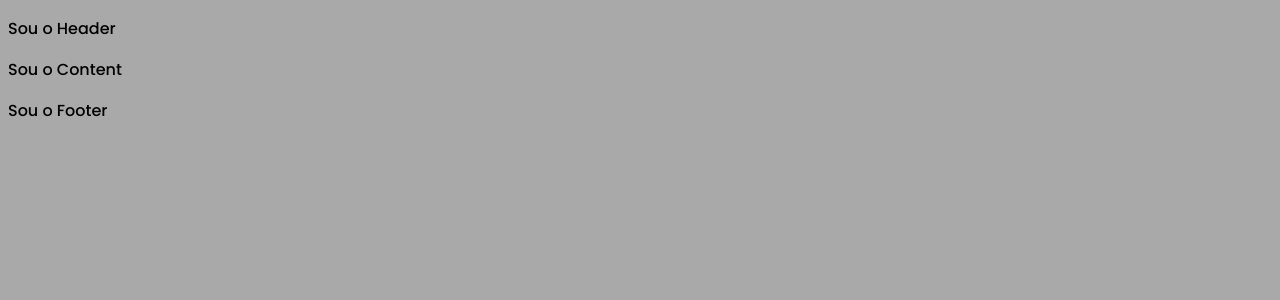
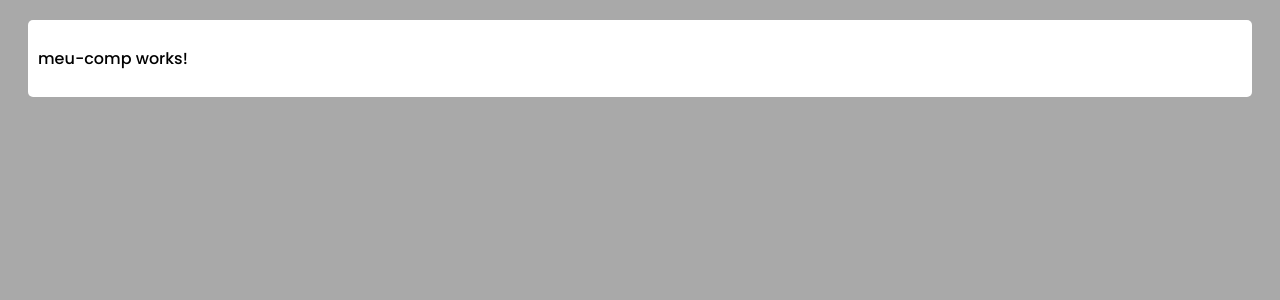
Before and after one commit to thiago-desenv/fundamentos-angular-v17, an Angular app: page / in a window 1280 px wide. Shown: the top 300 px of the page. Built offline with nearby package versions, Linux system fonts and the light colour scheme.

Commit message:
Utilizado ContentChild para projetar conteúdo no componente

```diff
--- a/src/app/app.component.html
+++ b/src/app/app.component.html
@@ -1,4 +1,10 @@
-<ng-template #headerTemplate>
+<app-card>
+  <ng-template #meuTemplate>
+    <app-meu-comp></app-meu-comp>
+  </ng-template>
+</app-card>
+
+<!-- <ng-template #headerTemplate>
   <p>Sou o Header</p>
 </ng-template>
 
@@ -10,7 +16,7 @@
   <p>Sou o Footer</p>
 </ng-template>
 
-<app-card [header]="headerTemplate" [content]="contentTemplate" [footer]="footerTemplate"></app-card>
+<app-card [header]="headerTemplate" [content]="contentTemplate" [footer]="footerTemplate"></app-card> -->
 
 <!-- <div>
   Div:
--- a/src/app/card/card.component.html
+++ b/src/app/card/card.component.html
@@ -1,10 +1,15 @@
-<ng-container *ngTemplateOutlet="header"></ng-container>
+<div class="card">
+  <!-- <ng-content></ng-content> -->
+  <ng-container *ngTemplateOutlet="content"></ng-container>
+</div>
+
+<!-- <ng-container *ngTemplateOutlet="header"></ng-container>
 <ng-container *ngTemplateOutlet="content"></ng-container>
 <ng-container *ngTemplateOutlet="footer ? footer : defaultFooterTemplate"></ng-container>
 
 <ng-template #defaultFooterTemplate>
   Sou o Footer Default
-</ng-template>
+</ng-template> -->
 
 
 <!-- <div class="card">
--- a/src/app/card/card.component.ts
+++ b/src/app/card/card.component.ts
@@ -1,4 +1,4 @@
-import { Component, HostBinding, Input, OnInit, TemplateRef } from '@angular/core';
+import { Component, ContentChild, HostBinding, Input, OnInit, TemplateRef } from '@angular/core';
 
 @Component({
   selector: 'app-card',
@@ -6,9 +6,11 @@ import { Component, HostBinding, Input, OnInit, TemplateRef } from '@angular/cor
   styleUrl: './card.component.scss'
 })
 export class CardComponent {
+  @ContentChild('meuTemplate') content!: TemplateRef<any>;
+
   // condition: boolean = false;
 
-  @Input({ required: true }) header!: TemplateRef<any>;
-  @Input({ required: true }) content!: TemplateRef<any>;
-  @Input() footer!: TemplateRef<any>;
+  // @Input({ required: true }) header!: TemplateRef<any>;
+  // @Input({ required: true }) content!: TemplateRef<any>;
+  // @Input() footer!: TemplateRef<any>;
 }
```
